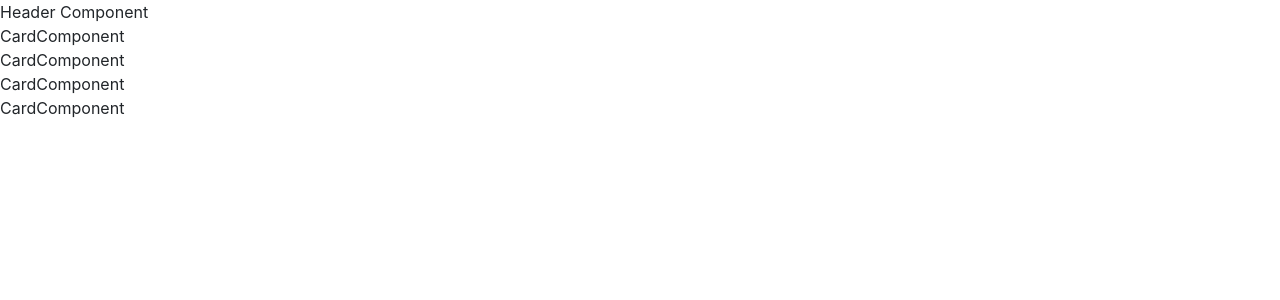
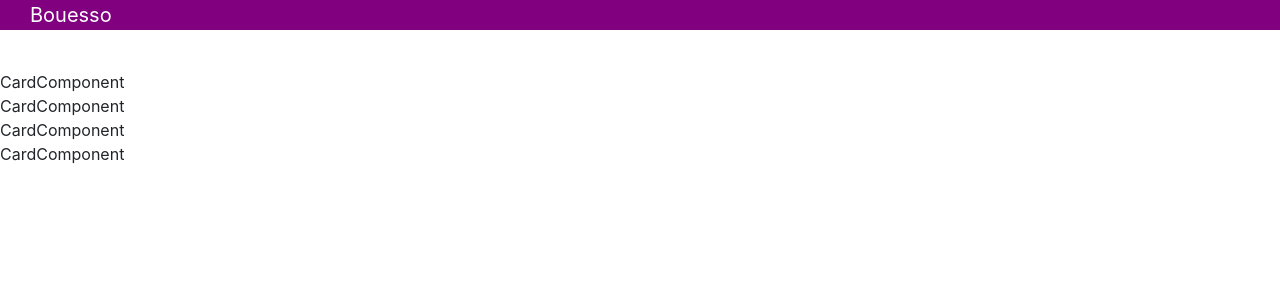
Before and after one commit to Eddwiin/miageConnexion, a React (Create React App) app: page / in a window 1280 px wide. Shown: the top 300 px of the page. Built offline with nearby package versions, Linux system fonts and the light colour scheme; no server answers.

Commit message:
Add  header component

```diff
--- a/package.json
+++ b/package.json
@@ -5,6 +5,7 @@
   "dependencies": {
     "axios": "^0.19.0",
     "bootstrap": "^4.3.1",
+    "node-sass": "^4.13.0",
     "react": "^16.11.0",
     "react-bootstrap": "^1.0.0-beta.14",
     "react-dom": "^16.11.0",
--- a/src/components/header/header.js
+++ b/src/components/header/header.js
@@ -1,10 +1,17 @@
 import React from 'react';
+import { BrowserRouter as Router, Link } from 'react-router-dom';
+import './header.scss';
 
 const HeaderComponent = () => {
     return (
-        <div>
-            Header Component
-        </div>
+        <Router>
+            <div className="header-container">
+                <header className="header">
+                    <div className="logo"><Link className="navbar-brand">Bouesso</Link></div>
+                    <div className="spacer"></div>
+                </header>
+            </div>
+        </Router>
     )
 }
 
--- /dev/null
+++ b/src/components/header/header.scss
@@ -0,0 +1,50 @@
+.header-container{
+    height: 70px;
+  }
+  .header{
+    width: 100%;
+    position: fixed;
+    max-height: 30px;
+    display: flex;
+    justify-content: space-around;
+    align-items: center;
+    background-color: purple;
+    z-index: 100;
+    box-sizing: border-box;
+    padding: 0 20px;
+  }
+  .logo{
+    margin: 0 10px;
+    font-size: 1.3rem;
+  }
+  .logo a {
+    text-decoration: none;
+    color: white;
+  }
+  .logo a:hover {
+    text-decoration: none;
+    color: pink;
+  }
+  .spacer{
+    flex: 1;
+  }
+  .navigation-items{
+    display: inline;
+  }
+  .nav-list{
+    list-style: none;
+    padding: 0;
+    margin: 0;
+    display: flex;
+  }
+  .nav-item {
+    margin: 0 10px;
+  }
+  .nav-item a {
+    text-decoration: none;
+    color: white;
+  }
+  .nav-item a:hover,
+  .nav-item a:active {
+    color: pink;
+  }
```
Also changed, not shown: 1 other file (tests, documents, lock files or other folders).
